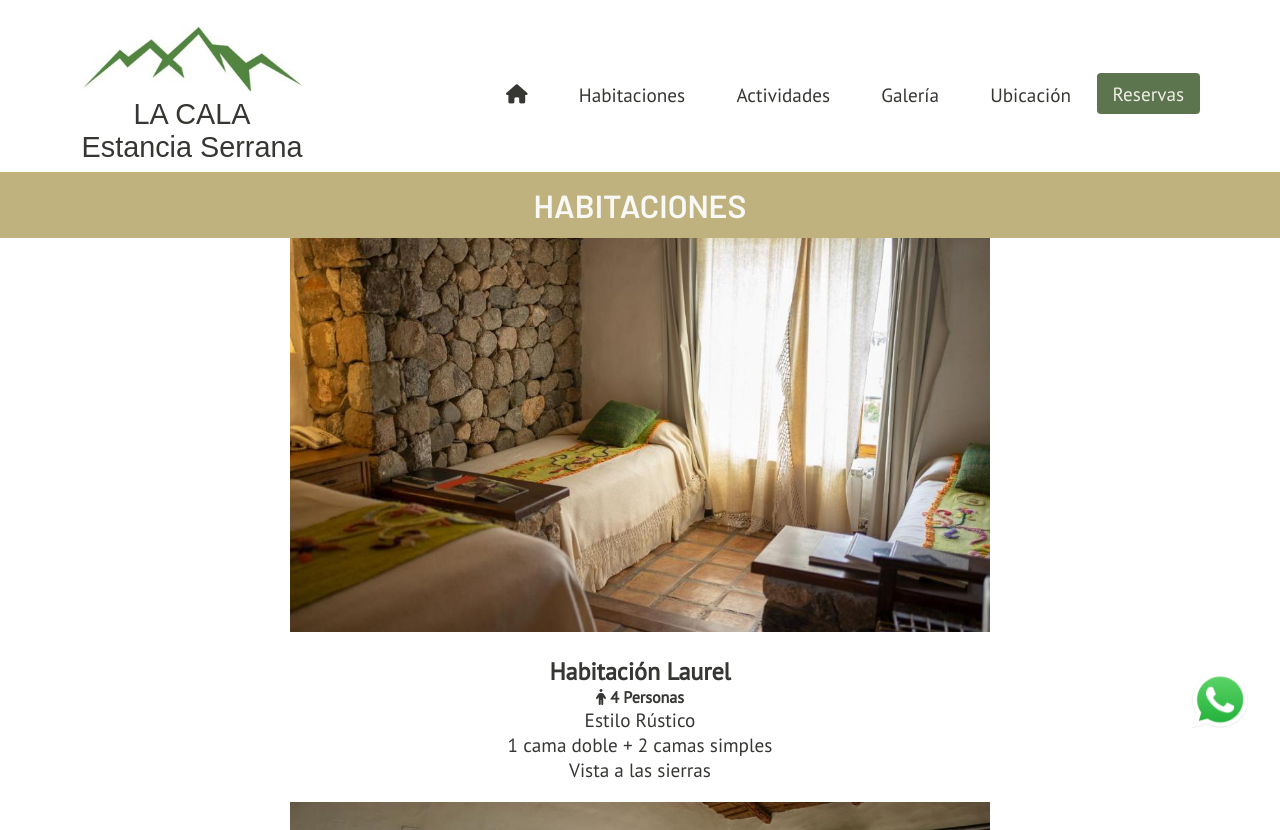
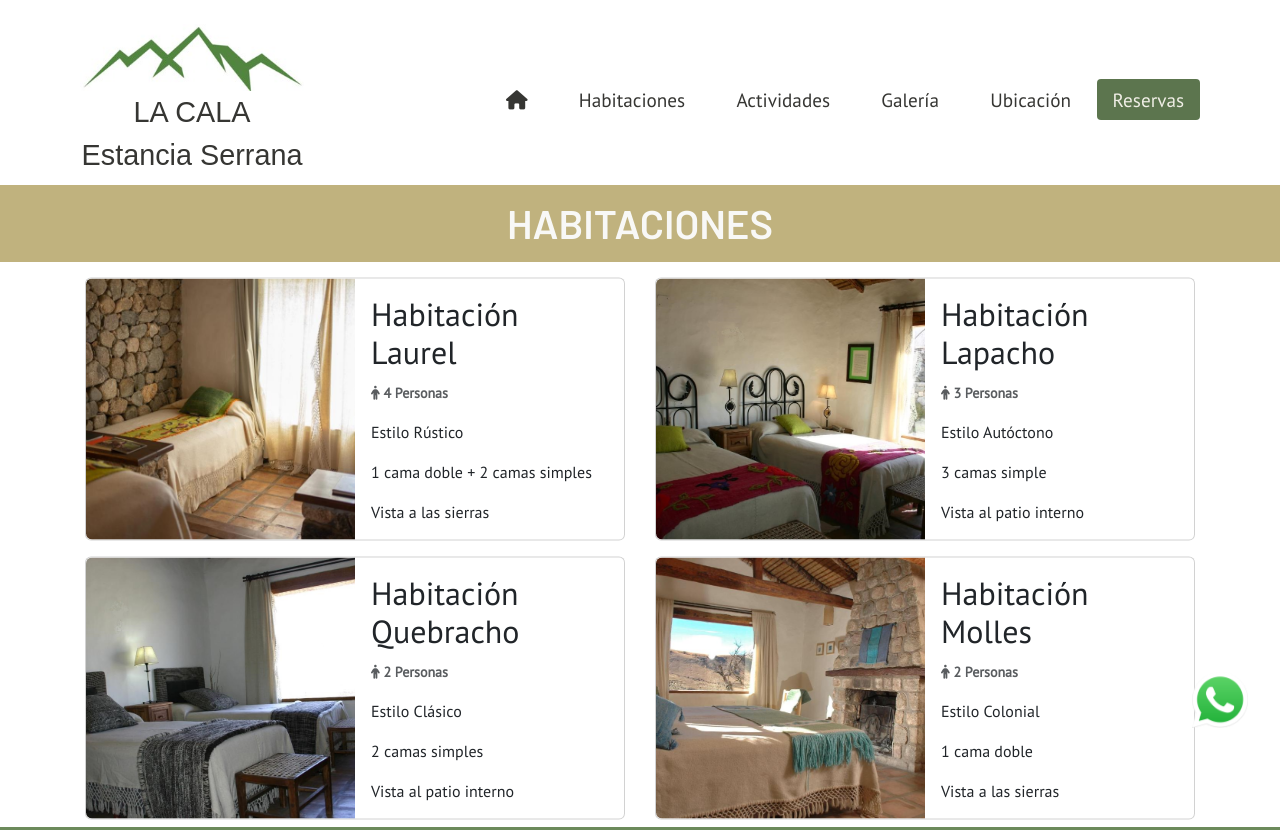
Before and after one commit to MCervigni/proyecto-LaCalaEstancia, a plain HTML site: page pages/habitaciones.html in a window 1280 px wide. Shown: the top 830 px of the page. Drawn offline with nearby package versions, Linux system fonts and the light colour scheme; a web font is replaced by a local one.

Commit message:
se implementa Bootstrap a page Habitaciones

```diff
--- a/css/style.css
+++ b/css/style.css
@@ -15,6 +15,8 @@ body {
 
 ul {
   list-style: none;
+  margin-bottom: 0;
+  padding-left: 0;
 }
 
 /* HEADER */
@@ -113,21 +115,14 @@ main video {
 
 /* HABITACIONES */
 
-.contenido-habitacion {
-  margin: 20px;
+.card-body {
+  text-align: start;
 }
 
-#habitaciones img {
-  width: 700px;
-  height: 394px;
-}
-
-.cant-pers-habitacion {
-  font-size: 1;
-}
-
-.detalle-habitacion {
-  font-size: 1.2rem;
+.habitaciones img {
+  width: 100%;
+  height: 100%;
+  object-fit: cover;
 }
 
 /* END HABITACIONES */
@@ -643,7 +638,7 @@ body {
   /* FOOTER Mobile */
 
   .icon-whatsapp img {
-    width: 25px;
+    width: 2rem;
   }
 
 }
--- a/pages/habitaciones.html
+++ b/pages/habitaciones.html
@@ -3,6 +3,12 @@
   <head>
     <meta charset="UTF-8" />
     <meta name="viewport" content="width=device-width, initial-scale=1.0" />
+    <link
+      href="https://cdn.jsdelivr.net/npm/bootstrap@5.3.3/dist/css/bootstrap.min.css"
+      rel="stylesheet"
+      integrity="sha384-QWTKZyjpPEjISv5WaRU9OFeRpok6YctnYmDr5pNlyT2bRjXh0JMhjY6hW+ALEwIH"
+      crossorigin="anonymous"
+    />
     <link
       rel="stylesheet"
       href="https://cdnjs.cloudflare.com/ajax/libs/font-awesome/6.5.2/css/all.min.css"
@@ -74,69 +80,134 @@
 <!-- MAIN -->
     <main>
       <h1 class="titulo-seccion">Habitaciones</h1>
-      <section id="habitaciones">
-        <ul>
-          <li class="card-habitacion">
+      <!-- HABITACIONES BOOTSTRAP -->
+      <section class="habitaciones container">
+        <div class="row">
+          <!-- Habitacion Laurel -->
+          <div class="col-lg-6 col-sm-12 position-relative">
+            <div class="card mb-3 top-50 start-50 translate-middle" style="max-width: 540px">
+              <div class="row g-0">
+                <div class="col-md-6">
                   <img
                     src="../assets/img/habitaciones/habitacion_laurel.jpg"
+                    class="img-fluid rounded-start"
                     alt="Foto Habitación Laurel"
                   />
-            <div class="contenido-habitacion">
-              <h2>Habitación Laurel</h2>
-              <p class="cant-pers-habitacion">
-                <i class="fa-solid fa-person"></i> <b>4 Personas</b>
+                </div>
+                <div class="col-md-6">
+                  <div class="card-body">
+                    <h2 class="card-title">Habitación Laurel</h2>
+                    <p class="card-text cant-pers-habitacion">
+                      <small class="text-body-secondary"
+                        ><i class="fa-solid fa-person"></i>
+                        <b>4 Personas</b></small
+                      >
                     </p>
-              <p class="detalle-habitacion">Estilo Rústico</p>
-              <p class="detalle-habitacion">1 cama doble + 2 camas simples</p>
-              <p class="detalle-habitacion">Vista a las sierras</p>
+                    <p class="card-text detalle-habitacion">Estilo Rústico</p>
+                    <p class="card-text detalle-habitacion">
+                      1 cama doble + 2 camas simples
+                    </p>
+                    <p class="card-text detalle-habitacion">
+                      Vista a las sierras
+                    </p>
                   </div>
-          </li>
-          <li class="card-habitacion">
+                </div>
+              </div>
+            </div>
+          </div>
+          <!-- Habitacion Lapacho -->
+          <div class="col-lg-6 col-sm-12 position-relative">
+            <div class="card mb-3 top-50 start-50 translate-middle" style="width: 100%;max-width: 540px">
+              <div class="row g-0">
+                <div class="col-md-6">
                   <img
                     src="../assets/img/habitaciones/habitacion_lapacho.jpg"
+                    class="img-fluid rounded-start"
                     alt="Foto Habitación Lapacho"
                   />
-            <div class="contenido-habitacion">
-              <h2>Habitación Lapacho</h2>
-              <p class="cant-pers-habitacion">
-                <i class="fa-solid fa-person"></i> <b>3 Personas </b>
+                </div>
+                <div class="col-md-6">
+                  <div class="card-body">
+                    <h2 class="card-title">Habitación Lapacho</h2>
+                    <p class="card-text cant-pers-habitacion">
+                      <small class="text-body-secondary"
+                        ><i class="fa-solid fa-person"></i>
+                        <b>3 Personas</b></small
+                      >
                     </p>
-              <p class="detalle-habitacion">Estilo Autóctono</p>
-              <p class="detalle-habitacion">3 camas simples</p>
-              <p class="detalle-habitacion">Vista al patio interno</p>
+                    <p class="card-text detalle-habitacion">Estilo Autóctono</p>
+                    <p class="card-text detalle-habitacion">3 camas simple</p>
+                    <p class="card-text detalle-habitacion">
+                      Vista al patio interno
+                    </p>
                   </div>
-          </li>
-          <li class="card-habitacion">
+                </div>
+              </div>
+            </div>
+          </div>
+          <!-- Habitacion Quebracho -->
+          <div class="col-lg-6 col-sm-12 position-relative">
+            <div class="card mb-3 top-50 start-50 translate-middle" style="width: 100%;max-width: 540px">
+              <div class="row g-0">
+                <div class="col-md-6">
                   <img
                     src="../assets/img/habitaciones/habitacion_quebracho.jpg"
+                    class="img-fluid rounded-start"
                     alt="Foto Habitación Quebracho"
                   />
-            <div class="contenido-habitacion">
-              <h2>Habitación Quebracho</h2>
-              <p class="cant-pers-habitacion">
-                <i class="fa-solid fa-person"></i> <b>2 Personas </b>
+                </div>
+                <div class="col-md-6">
+                  <div class="card-body">
+                    <h2 class="card-title">Habitación Quebracho</h2>
+                    <p class="card-text cant-pers-habitacion">
+                      <small class="text-body-secondary"
+                        ><i class="fa-solid fa-person"></i>
+                        <b>2 Personas</b></small
+                      >
                     </p>
-              <p class="detalle-habitacion">Estilo Clásico</p>
-              <p class="detalle-habitacion">2 camas simples</p>
-              <p class="detalle-habitacion">Vista al patio interno</p>
+                    <p class="card-text detalle-habitacion">Estilo Clásico</p>
+                    <p class="card-text detalle-habitacion">2 camas simples</p>
+                    <p class="card-text detalle-habitacion">
+                      Vista al patio interno
+                    </p>
                   </div>
-          </li>
-          <li class="card-habitacion">
+                </div>
+              </div>
+            </div>
+          </div>
+          <!-- Habitacion Molle -->
+          <div class="col-lg-6 col-sm-12 position-relative">
+            <div class="card mb-3 top-50 start-50 translate-middle" style="width: 100%; max-width: 540px">
+              <div class="row g-0">
+                <div class="col-md-6">
                   <img
                     src="../assets/img/habitaciones/habitacion_molle.jpg"
+                    class="img-fluid rounded-start"
                     alt="Foto Habitación Molle"
                   />
-            <div class="contenido-habitacion">
-              <h2>Habitación Molle</h2>
-              <p class="cant-pers-habitacion">
-                <i class="fa-solid fa-person"></i> <b>2 Personas </b>
+                </div>
+                <div class="col-md-6">
+                  <div class="card-body">
+                    <h2 class="card-title">Habitación Molles</h2>
+                    <p class="card-text cant-pers-habitacion">
+                      <small class="text-body-secondary"
+                        ><i class="fa-solid fa-person"></i>
+                        <b>2 Personas</b></small
+                      >
                     </p>
-              <p class="detalle-habitacion">Estilo Colonial</p>
-              <p class="detalle-habitacion">1 cama doble</p>
-              <p class="detalle-habitacion">Vista a las sierras</p>
+                    <p class="card-text detalle-habitacion">Estilo Colonial</p>
+                    <p class="card-text detalle-habitacion">
+                      1 cama doble
+                    </p>
+                    <p class="card-text detalle-habitacion">
+                      Vista a las sierras
+                    </p>
                   </div>
-          </li>
-        </ul>
+                </div>
+              </div>
+            </div>
+          </div>
+        </div>
       </section>
     </main>
 <!-- END MAIN -->
@@ -176,5 +247,10 @@
   </section>
 </footer>
 <!-- END FOOTER -->
+<script
+      src="https://cdn.jsdelivr.net/npm/bootstrap@5.3.3/dist/js/bootstrap.bundle.min.js"
+      integrity="sha384-YvpcrYf0tY3lHB60NNkmXc5s9fDVZLESaAA55NDzOxhy9GkcIdslK1eN7N6jIeHz"
+      crossorigin="anonymous"
+    ></script>
   </body>
 </html>
```
Lines whose indentation alone changed are shown as unchanged.
